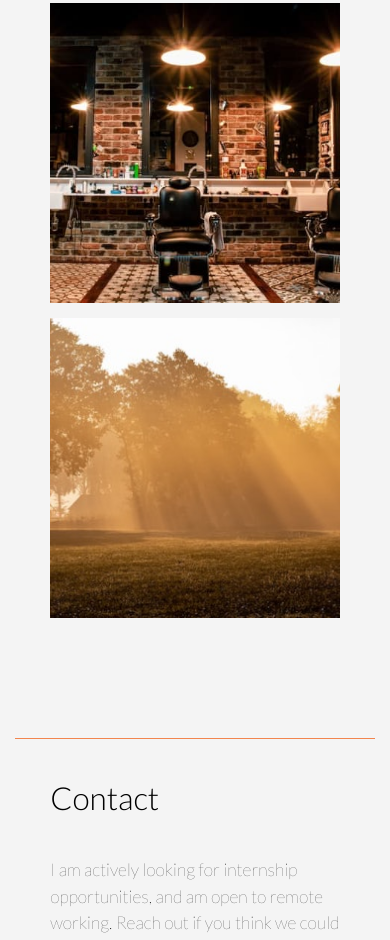
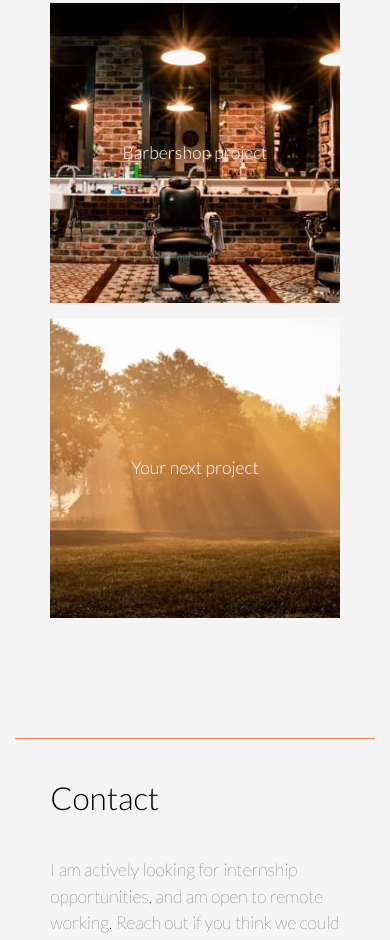
Before and after one commit to nastassia-martin/CV, a plain HTML site: page index.html in a window 390 px wide. Shown: the part 1064-2004 px from the top of the page. Drawn offline with Linux system fonts and the light colour scheme.

Commit message:
janky fix for hover on mobile

```diff
--- a/index.html
+++ b/index.html
@@ -69,7 +69,7 @@
             <a href="https://github.com/nastassia-martin/">
               <img src="images/your-project.jpg" alt="your project" width="538" height="303" class="portfolio-img">
               <div class="text">
-                <span>Your project</span>
+                <span>Your next project</span>
               </div>
             </a>
           </div>
--- a/scss/style.scss
+++ b/scss/style.scss
@@ -318,6 +318,16 @@ h2 + p {
         grid-auto-rows: 400px;
     }
 }
+@media all and (max-width: 450px) {
+    .text {
+        z-index: 999;
+        opacity: inherit;
+        width: 100%;
+        font-weight: 300;
+        color: white;
+
+}
+
 
 
 .fa-envelope {
@@ -330,11 +340,11 @@ h2 + p {
 @media all and (max-width: 375px) {
     .email-me {
         font-size: 0.9em;
-        width: fit-content;
+        width: 100%;
+        text-align: center;
     }
-    .fa-envelope {
-        display: none;
-    }
+
+
 }
 
 // form {
```
Also changed, not shown: css/style.css, 1 other file.
